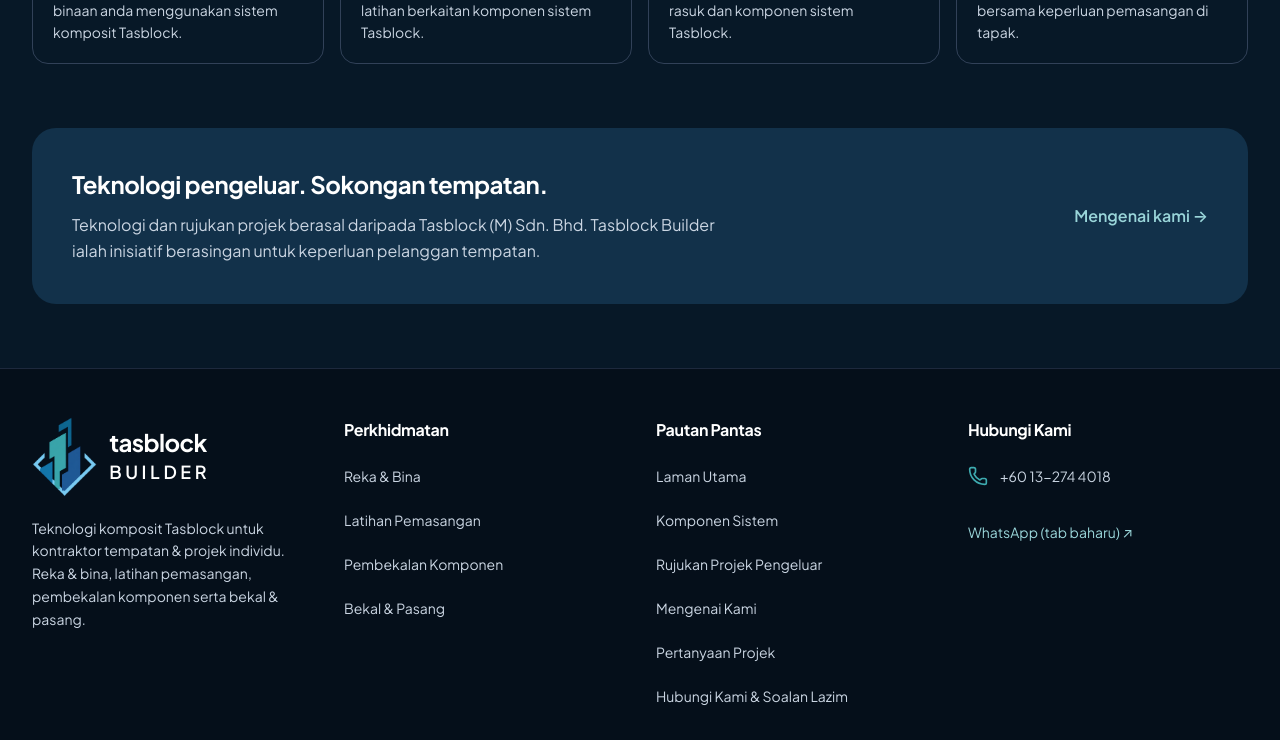
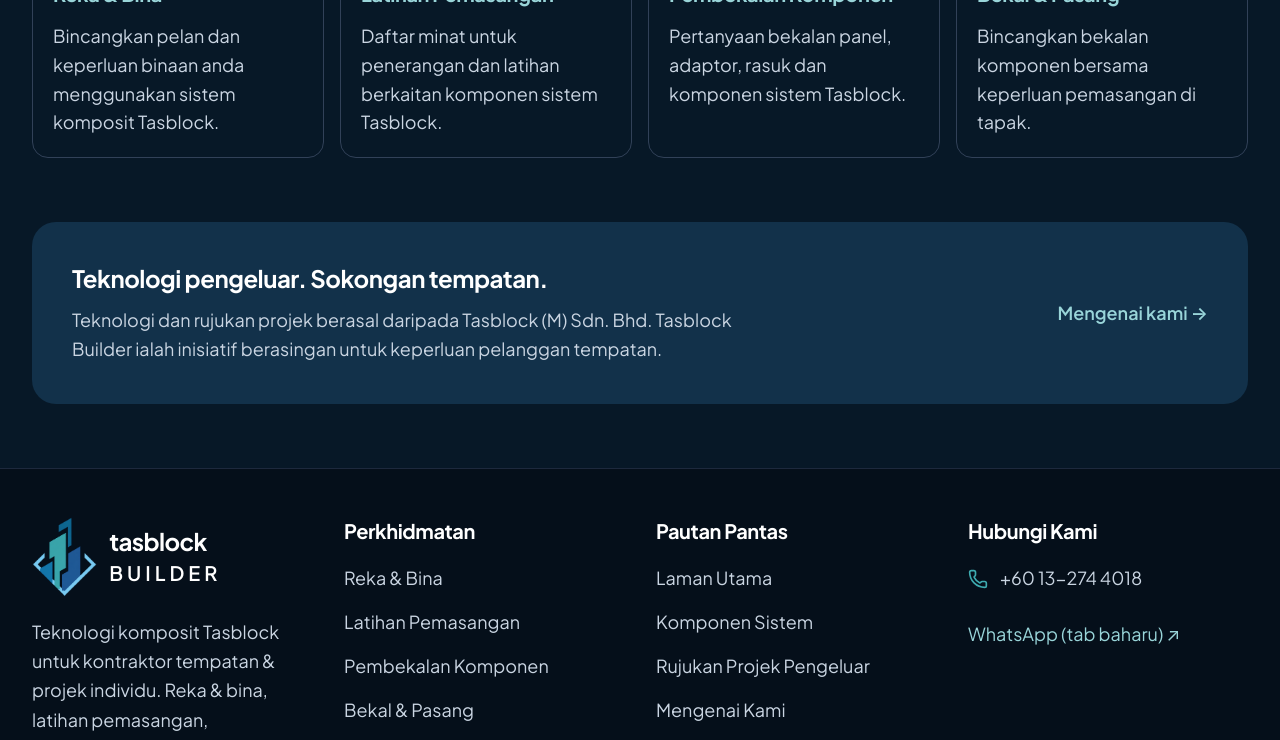
Before and after one commit to apextreasure/TASBLOCK, a React (Vite) app: page / in a window 1280 px wide. Shown: the part 2000-2740 px from the top of the page. Built offline with nearby package versions, Linux system fonts and the light colour scheme.

Commit message:
Increase website text size for readability

```diff
--- a/src/components/Footer.tsx
+++ b/src/components/Footer.tsx
@@ -35,7 +35,7 @@
           </div>
 
           <nav aria-label="Perkhidmatan di pengaki" className="min-w-0">
-            <h2 className="font-bold text-white mb-3">Perkhidmatan</h2>
+            <h2 className="text-xl font-bold text-white mb-3">Perkhidmatan</h2>
             <ul className="text-sm">
               {SERVICES_DATA.map(service => (
                 <li key={service.id}><button onClick={() => { if (service.id === 'training') handleLink('training'); else { window.location.hash = `services?service=${encodeURIComponent(service.id)}`; window.scrollTo({ top: 0 }); } }} className={linkStyle}>{service.title}</button></li>
@@ -44,12 +44,12 @@
           </nav>
 
           <nav aria-label="Pautan di pengaki" className="min-w-0">
-            <h2 className="font-bold text-white mb-3">Pautan Pantas</h2>
+            <h2 className="text-xl font-bold text-white mb-3">Pautan Pantas</h2>
             <ul className="text-sm">{quickLinks.map(link => <li key={link.page}><button onClick={() => handleLink(link.page)} className={linkStyle}>{link.label}</button></li>)}</ul>
           </nav>
 
           <div className="min-w-0">
-            <h2 className="font-bold text-white mb-3">Hubungi Kami</h2>
+            <h2 className="text-xl font-bold text-white mb-3">Hubungi Kami</h2>
             <ul className="space-y-3 text-sm break-words">
               {COMPANY_CONTACT.phoneRaw.trim() && COMPANY_CONTACT.phoneDisplay.trim() && (
                 <li className="flex items-center gap-3"><Phone aria-hidden="true" className="w-5 h-5 text-[#3EABB0] shrink-0" /><a href={`tel:+${COMPANY_CONTACT.phoneRaw}`} className={linkStyle}>{COMPANY_CONTACT.phoneDisplay}</a></li>
--- a/src/components/Navbar.tsx
+++ b/src/components/Navbar.tsx
@@ -62,7 +62,7 @@
   const navButton = (item: typeof navItems[number], mobile = false) => (
     <button key={item.page} onClick={() => handleNavigate(item.page)}
       aria-current={currentPage === item.page ? 'page' : undefined}
-      className={`${mobile ? 'w-full text-left px-4 text-base' : 'px-3 text-base whitespace-nowrap'} min-h-12 py-3 rounded-lg font-semibold ${focusStyle} ${
+      className={`${mobile ? 'w-full text-left px-4 text-lg' : 'px-3 text-lg whitespace-nowrap'} min-h-12 py-3 rounded-lg font-semibold ${focusStyle} ${
         currentPage === item.page ? 'bg-[#245D98]/40 text-[#99D5D9]' : item.page === 'enquiry' ? 'bg-[#3EABB0] text-[#071827] hover:bg-[#99D5D9]' : 'text-slate-200 hover:bg-slate-800 hover:text-white'
       }`}>
       {item.label}
@@ -74,7 +74,7 @@
       onBlur={(event) => {
         if (event.relatedTarget instanceof Node && !event.currentTarget.contains(event.relatedTarget)) setMobileMenuOpen(false);
       }}>
-      <div className="bg-[#102c46] px-4 py-2 text-center text-sm text-slate-200">Teknologi komposit Tasblock untuk kontraktor tempatan & projek individu</div>
+      <div className="bg-[#102c46] px-4 py-2 text-center text-base text-slate-200">Teknologi komposit Tasblock untuk kontraktor tempatan & projek individu</div>
       <div className="max-w-[1600px] mx-auto px-4 sm:px-6 lg:px-8 flex items-center justify-between gap-4 min-h-20">
         <button onClick={() => handleNavigate('home')} aria-label="Tasblock Builder — Laman Utama" className={`flex items-center gap-3 text-left shrink-0 py-2 rounded-lg ${focusStyle}`}>
           <img src="/images/tasblock-symbol.png" alt="" width="58" height="72" className="h-16 w-auto object-contain" />
--- a/src/index.css
+++ b/src/index.css
@@ -3,19 +3,23 @@
 /* Contain wide swipeable content within its own region on narrow screens. */
 html, body { overflow-x: clip; }
 
-/* Keep captions and body copy distinct; retain rem-based zoom accessibility. */
+/* Readable body copy with a clear hierarchy; rem units preserve browser zoom. */
 main, footer {
-  --text-xs: .75rem;
+  --text-xs: .9375rem;
   --text-xs--line-height: 1.5;
-  --text-sm: .875rem;
+  --text-sm: 1rem;
   --text-sm--line-height: 1.6;
-  --text-base: 1rem;
+  --text-base: 1.125rem;
   --text-base--line-height: 1.6;
-  --text-lg: 1.125rem;
+  --text-lg: 1.25rem;
   --text-lg--line-height: 1.6;
-  font-size: 1rem;
+  font-size: 1.125rem;
   line-height: 1.6;
   overflow-wrap: break-word;
+}
+
+footer {
+  --text-sm: 1.125rem;
 }
 
 /* Hide the track, not scrolling. Focusable regions retain keyboard access. */
--- a/src/pages/HomePage.tsx
+++ b/src/pages/HomePage.tsx
@@ -10,7 +10,7 @@
    ['services','03','Bagaimana saya boleh bermula?','Pilih reka & bina, bekalan komponen, bekal & pasang atau latihan.'],
   ].map(([page,num,title,text])=><button key={page} onClick={()=>onNavigate(page as PageType)} className="text-left rounded-2xl border border-slate-700 bg-slate-900/60 p-6 space-y-4 hover:border-[#99D5D9] focus-visible:outline focus-visible:outline-2 focus-visible:outline-[#99D5D9]"><span className="text-[#99D5D9] text-sm">{num}</span><h3 className="text-xl font-bold text-white">{title}</h3><p className="text-slate-300">{text}</p><span className="block text-[#99D5D9]">Terokai →</span></button>)}</div></section>
   <PresentationProjects featured />
-  <section className="space-y-5"><h2 className="text-2xl font-bold text-white">Bantuan untuk langkah seterusnya</h2><div className="grid sm:grid-cols-2 lg:grid-cols-4 gap-4">{SERVICES_DATA.map(service=><a key={service.id} href={`#services?service=${service.id}`} className="rounded-2xl border border-slate-700 p-5 space-y-3 hover:bg-slate-900"><h3 className="font-bold text-[#99D5D9]">{service.title}</h3><p className="text-sm text-slate-300">{service.shortDesc}</p></a>)}</div></section>
+  <section className="space-y-5"><h2 className="text-2xl font-bold text-white">Bantuan untuk langkah seterusnya</h2><div className="grid sm:grid-cols-2 lg:grid-cols-4 gap-4">{SERVICES_DATA.map(service=><a key={service.id} href={`#services?service=${service.id}`} className="rounded-2xl border border-slate-700 p-5 space-y-3 hover:bg-slate-900"><h3 className="text-lg font-bold text-[#99D5D9]">{service.title}</h3><p className="text-base text-slate-300">{service.shortDesc}</p></a>)}</div></section>
   <section className="rounded-3xl bg-[#12314a] p-6 sm:p-10 flex flex-col md:flex-row gap-6 md:items-center md:justify-between"><div className="space-y-3 max-w-2xl"><h2 className="text-2xl font-bold text-white">Teknologi pengeluar. Sokongan tempatan.</h2><p className="text-slate-300">Teknologi dan rujukan projek berasal daripada Tasblock (M) Sdn. Bhd. Tasblock Builder ialah inisiatif berasingan untuk keperluan pelanggan tempatan.</p></div><button onClick={()=>onNavigate('about')} className="shrink-0 min-h-12 text-[#99D5D9] font-semibold">Mengenai kami →</button></section>
  </div>;
 }
--- a/src/pages/ProjectsPage.tsx
+++ b/src/pages/ProjectsPage.tsx
@@ -13,5 +13,5 @@
  {id:'dtact',title:'D-TACT',description:'Konsep struktur mudah alih prasiap volumetrik untuk kemudahan pengesanan penyakit berjangkit.',images:['/images/tasblock/project-dtact.jpeg'],facts:['Struktur mudah alih']},
  ];
  useEffect(()=>{const id=new URLSearchParams(window.location.hash.split('?')[1]).get('project');if(id) requestAnimationFrame(()=>document.getElementById(id)?.scrollIntoView({block:'start'}));},[]);
- return <div className="max-w-7xl mx-auto px-4 sm:px-6 lg:px-8 py-10 space-y-8"><header className="max-w-3xl space-y-4"><p className="text-sm text-[#99D5D9]">PROJEK & APLIKASI</p><h1 className="text-3xl sm:text-5xl font-bold text-white">Tasblock di tapak sebenar</h1><p className="text-slate-300">Rujukan projek Tasblock (M) Sdn. Bhd. Setiap projek dipaparkan sekali, bersama foto dan butiran kes. Rekod ini ialah pengalaman pengeluar.</p></header><div className="grid md:grid-cols-2 lg:grid-cols-3 gap-6 items-stretch">{projects.map(p=><article id={p.id} key={p.id} className="scroll-mt-36 min-w-0 h-full flex flex-col rounded-2xl overflow-hidden border border-slate-700 bg-slate-900/50"><ProjectGallery images={p.images} title={p.title}/><div className="p-5 flex flex-1 flex-col gap-4"><h2 className="text-lg leading-snug font-bold text-white md:min-h-[3.25rem]">{p.title}</h2><div className="flex flex-wrap gap-2">{p.facts.map(f=><span key={f} className="text-xs rounded-full bg-[#12314a] px-3 py-1 text-[#99D5D9]">{f}</span>)}</div><p className="text-sm text-slate-300 leading-relaxed">{p.description}</p></div></article>)}</div><button onClick={()=>onNavigate('enquiry')} className="rounded-xl bg-[#99D5D9] text-[#071827] font-bold px-6 py-3">Bincangkan projek anda →</button></div>;
+ return <div className="max-w-7xl mx-auto px-4 sm:px-6 lg:px-8 py-10 space-y-8"><header className="max-w-3xl space-y-4"><p className="text-sm text-[#99D5D9]">PROJEK & APLIKASI</p><h1 className="text-3xl sm:text-5xl font-bold text-white">Tasblock di tapak sebenar</h1><p className="text-slate-300">Rujukan projek Tasblock (M) Sdn. Bhd. Setiap projek dipaparkan sekali, bersama foto dan butiran kes. Rekod ini ialah pengalaman pengeluar.</p></header><div className="grid md:grid-cols-2 lg:grid-cols-3 gap-6 items-stretch">{projects.map(p=><article id={p.id} key={p.id} className="scroll-mt-36 min-w-0 h-full flex flex-col rounded-2xl overflow-hidden border border-slate-700 bg-slate-900/50"><ProjectGallery images={p.images} title={p.title}/><div className="p-5 flex flex-1 flex-col gap-4"><h2 className="text-lg leading-snug font-bold text-white md:min-h-[3.25rem]">{p.title}</h2><div className="flex flex-wrap gap-2">{p.facts.map(f=><span key={f} className="text-xs rounded-full bg-[#12314a] px-3 py-1 text-[#99D5D9]">{f}</span>)}</div><p className="text-base text-slate-300 leading-relaxed">{p.description}</p></div></article>)}</div><button onClick={()=>onNavigate('enquiry')} className="rounded-xl bg-[#99D5D9] text-[#071827] font-bold px-6 py-3">Bincangkan projek anda →</button></div>;
 }
```
